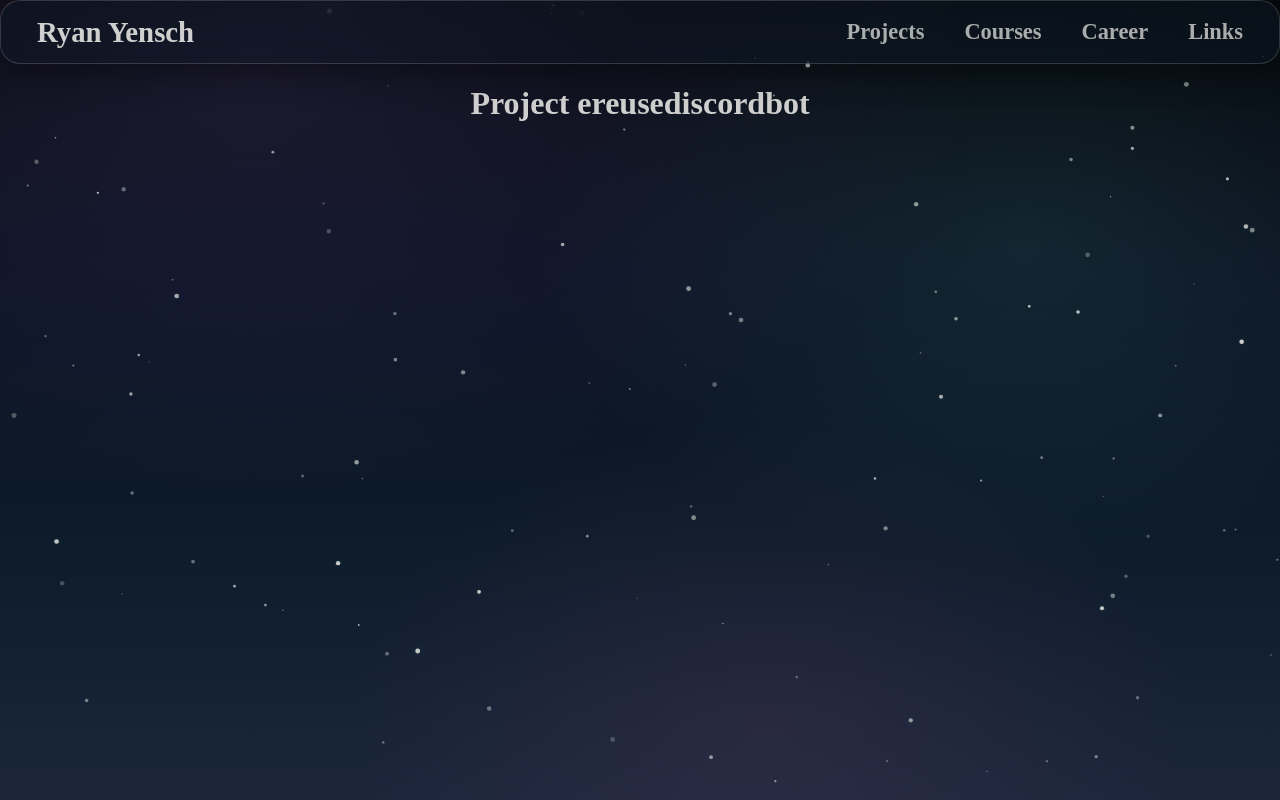
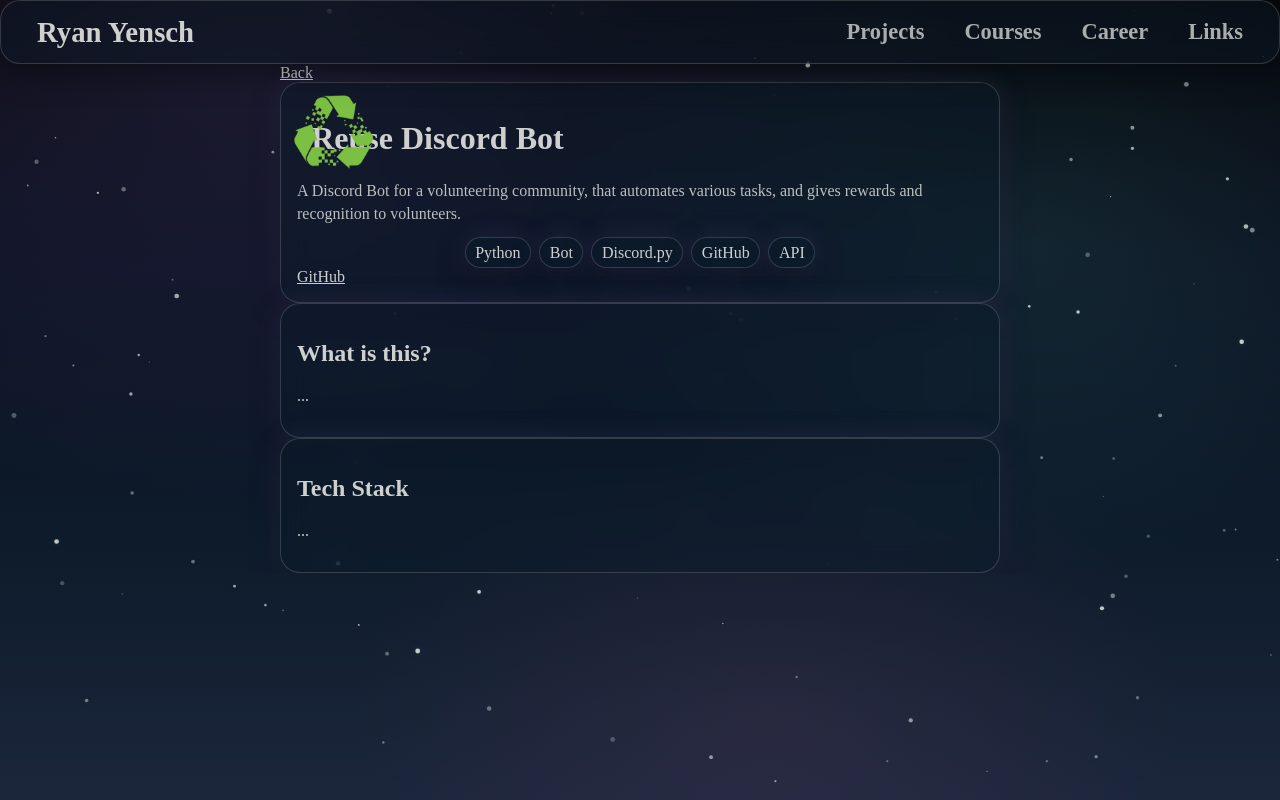
Before and after one commit to RyanYensch/Personal-Website, a React (Vite) app: page /projects/ereusediscordbot in a window 1280 px wide. Built offline with nearby package versions, Linux system fonts and the light colour scheme.

Commit message:
added project details page info

```diff
--- a/src/App.css
+++ b/src/App.css
@@ -1,4 +1,5 @@
 .app {
     position: relative;
     z-index: 1;
+    overflow-x: hidden;
 }
--- a/src/pages/ProjectDetailsPage/ProjectDetailsPage.tsx
+++ b/src/pages/ProjectDetailsPage/ProjectDetailsPage.tsx
@@ -1,11 +1,77 @@
-import { useParams } from "react-router-dom";
+import { Link, useParams } from "react-router-dom";
+import type { Project } from "../../types/projects";
+import { useMemo } from "react";
+import { projects } from "../../content/projects";
+import GlassCard from "../../components/GlassCard/GlassCard";
 
 export default function ProjectDetailsPage() {
-    const { slug } = useParams();
+    const { slug } = useParams<{ slug: string }>();
+
+    const project: Project | undefined = useMemo(
+        () => projects.find((p) => p.slug === slug), [slug]
+    )
+
+    if (!project) {
+        return (
+            <div className="project-details">
+                <h1>Project Not Found</h1>
+                <p>No project exists with slug: <code>{slug}</code></p>
+                <Link to="/projects">Back to Projects</Link>
+            </div>
+        );
+    }
 
     return (
-        <div className="projectpage">
-            <h1>Project {slug}</h1>
+        <div className="project-details">
+            <Link to="/projects" className="back-link">Back</Link>
+
+            <GlassCard className="project">
+                <div className="project-header">
+                    <img src={project.coverImage} className="project-img" alt={`${project.title} Cover`} />
+
+                    <div className="project-text">
+                        <h1>{project.title}</h1>
+                        <p className="project-summary">{project.summary}</p>
+
+                        <div className="project-tags">
+                            {project.tags.map((tag) => (
+                                <GlassCard key={tag} className="project-tag">{tag}</GlassCard>
+                            ))}
+                        </div>
+
+                        {project.links && (
+                            <div className="project-links">
+                                {project.links.github && (
+                                    <a href={project.links.github} target="_blank" rel="noreferrer">
+                                        GitHub
+                                    </a>
+                                )}
+                                {project.links.demo && (
+                                    <a href={project.links.demo} target="_blank" rel="noreferrer">
+                                        Demo
+                                    </a>
+                                )}
+                                {project.links.doc && (
+                                    <a href={project.links.doc} target="_blank" rel="noreferrer">
+                                        Docs
+                                    </a>
+                                )}
+                            </div>
+                        )}
+                    </div>
+                </div>
+            </GlassCard>
+
+            {project.sections?.length ? (
+                <div className="project-sections">
+                    {project.sections.map((s, i) => (
+                        <GlassCard key={`${s.heading}-${i}`} className="project-section">
+                            <h2>{s.heading}</h2>
+                            <p>{s.body}</p>
+                        </GlassCard>
+                    ))}
+                </div>
+            ) : null}
         </div>
     );
 }
```
